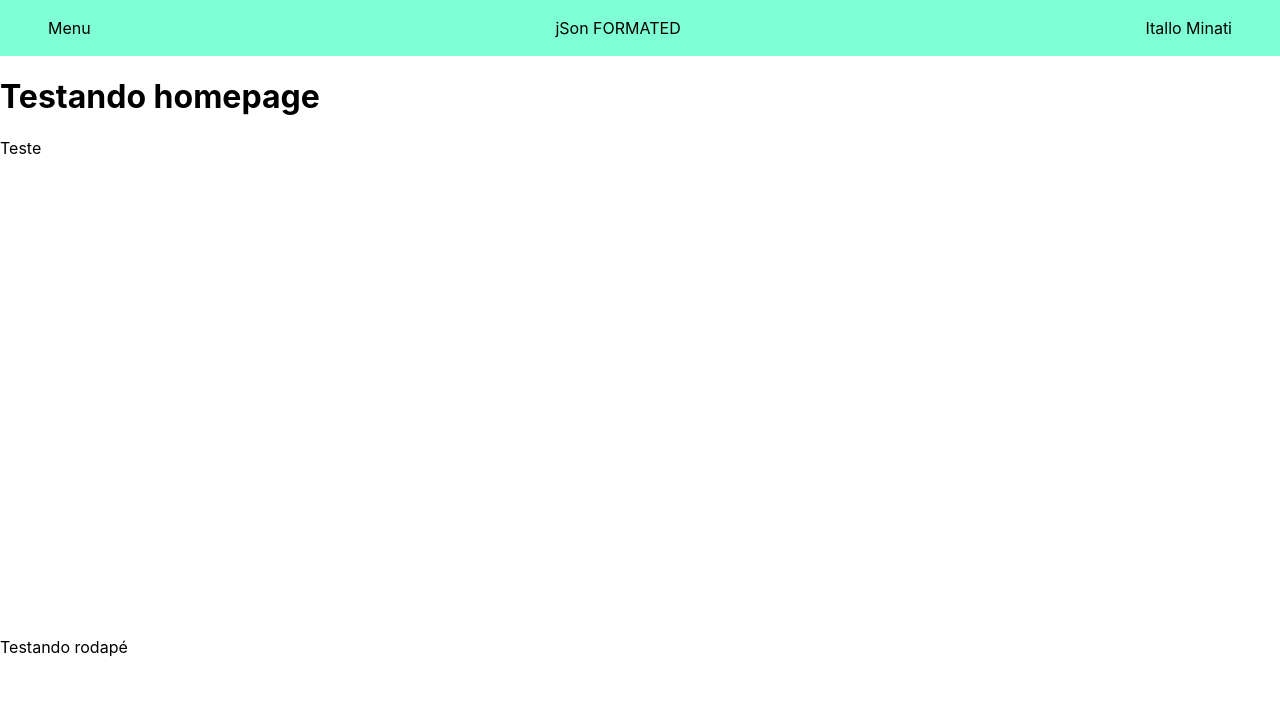
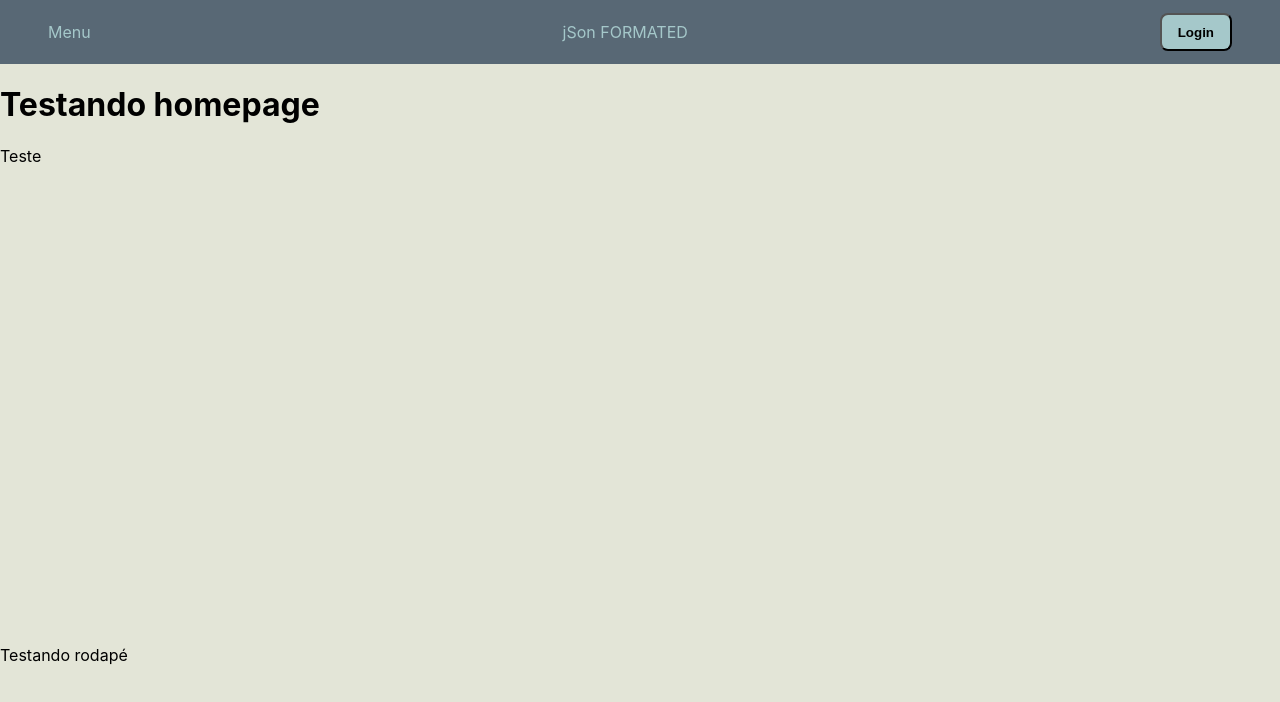
Before and after one commit to dcarvallho/json-formated, a Next.js app: page / in a window 1280 px wide. Shown: the top 702 px of the page. Built offline with nearby package versions, Linux system fonts and the light colour scheme.

Commit message:
Implementa estrutura inicial do login

```diff
--- /dev/null
+++ b/components/button/index.js
@@ -0,0 +1,14 @@
+import React from "react";
+import styles from "./style.module.css";
+
+const Button = ({ onClick }) => {
+  return (
+    <>
+      <button className={styles.button} onClick={onClick}>
+        Login
+      </button>
+    </>
+  );
+};
+
+export default Button;
--- /dev/null
+++ b/components/button/style.module.css
@@ -0,0 +1,8 @@
+.button {
+    text-decoration: none;
+    color: black;
+    background-color: #a5c8ca;
+    padding: 0.6rem 1rem;
+    border-radius: 0.5rem;
+    font-weight: bold;
+}
--- /dev/null
+++ b/components/card-login/index.js
@@ -0,0 +1,16 @@
+import React, { useState } from "react";
+import styles from "./style.module.css";
+
+const CardLogin = ({ children }) => {
+  return (
+    <>
+      <div className={styles.background}>
+        <div className={styles.sideSheet}>
+          <main className={styles.cardContent}>{children}</main>
+        </div>
+      </div>
+    </>
+  );
+};
+
+export default CardLogin;
--- /dev/null
+++ b/components/card-login/style.module.css
@@ -0,0 +1,37 @@
+.background {
+    background-color: rgba(0, 0, 0, 0.7);
+    position: fixed;
+    top: 0;
+    left: 0;
+    right: 0;
+    bottom: 0;
+    display: flex;
+    justify-content: flex-end;
+    align-items: flex-start;
+    margin-top: 4rem;
+    /* z-index: 1000; */
+}
+
+.sideSheet {
+    background-color: white;
+    height: 30%;
+    width: 30%;
+    border-radius: 8px;
+    box-shadow: 0 2px 10px rgba(0, 0, 0, 0.1);
+}
+
+.loginContent {
+    display: flex;
+    align-items: center;
+}
+
+.header {
+    color: black;
+    font-weight: bold;
+}
+
+.cardContent {
+    text-align: center;
+    font-weight: bold;
+    padding: 1rem;
+}
--- a/components/layout/navbar/index.js
+++ b/components/layout/navbar/index.js
@@ -1,14 +1,43 @@
-import React from "react";
-import style from "../style.module.css";
+import React, { useState, useEffect } from "react";
+import Button from "../../button";
+import CardLogin from "../../card-login";
+import styles from "../style.module.css";
+import { LOGIN_CADASTRO } from "../../../constants";
 
 const Navbar = () => {
+  const [showSideSheet, setShowSideSheet] = useState(false);
+
+  useEffect(() => {
+    setShowSideSheet(false);
+  }, []);
+
+  const handleClickLogin = () => {
+    setShowSideSheet(!showSideSheet);
+  };
+
   return (
     <>
-      <nav className={style.navbar}>
-        <div className={style.navbarMenu}>Menu</div>
+      <nav className={styles.navbar}>
+        <div className={styles.navbarMenu}>Menu</div>
         <div>jSon FORMATED</div>
-        <div className={style.navbarLoginInfo}>Itallo Minati</div>
+        <div className={styles.navbarLoginInfo}>
+          <Button onClick={handleClickLogin} />
+        </div>
       </nav>
+      {showSideSheet && (
+        <CardLogin>
+          <div className={styles.loginContent}>
+            <header className={styles.header}>{LOGIN_CADASTRO}</header>
+            <form>
+              <label>Username</label>
+              <input></input>
+              <br></br>
+              <label>Password</label>
+              <input></input>
+            </form>
+          </div>
+        </CardLogin>
+      )}
     </>
   );
 };
--- a/components/layout/style.module.css
+++ b/components/layout/style.module.css
@@ -3,12 +3,12 @@
 }
 
 .navbar {
-    height: 3.5rem;
+    height: 4rem;
     display: flex;
     justify-content: space-between;
     align-items: center;
-    background-color: aquamarine;
-    color: black;
+    background-color: #586875;
+    color: #a5c8ca;
 }
 
 .navbarMenu {
--- /dev/null
+++ b/constants/index.js
@@ -0,0 +1 @@
+export const LOGIN_CADASTRO = "Login / Cadastro";
--- a/styles/globals.css
+++ b/styles/globals.css
@@ -5,6 +5,7 @@ body {
   font-family: -apple-system, BlinkMacSystemFont, Segoe UI, Roboto, Oxygen,
     Ubuntu, Cantarell, Fira Sans, Droid Sans, Helvetica Neue, sans-serif;
   height: 100%;
+  background-color: #e3e5d7;
 }
 
 * {
```
